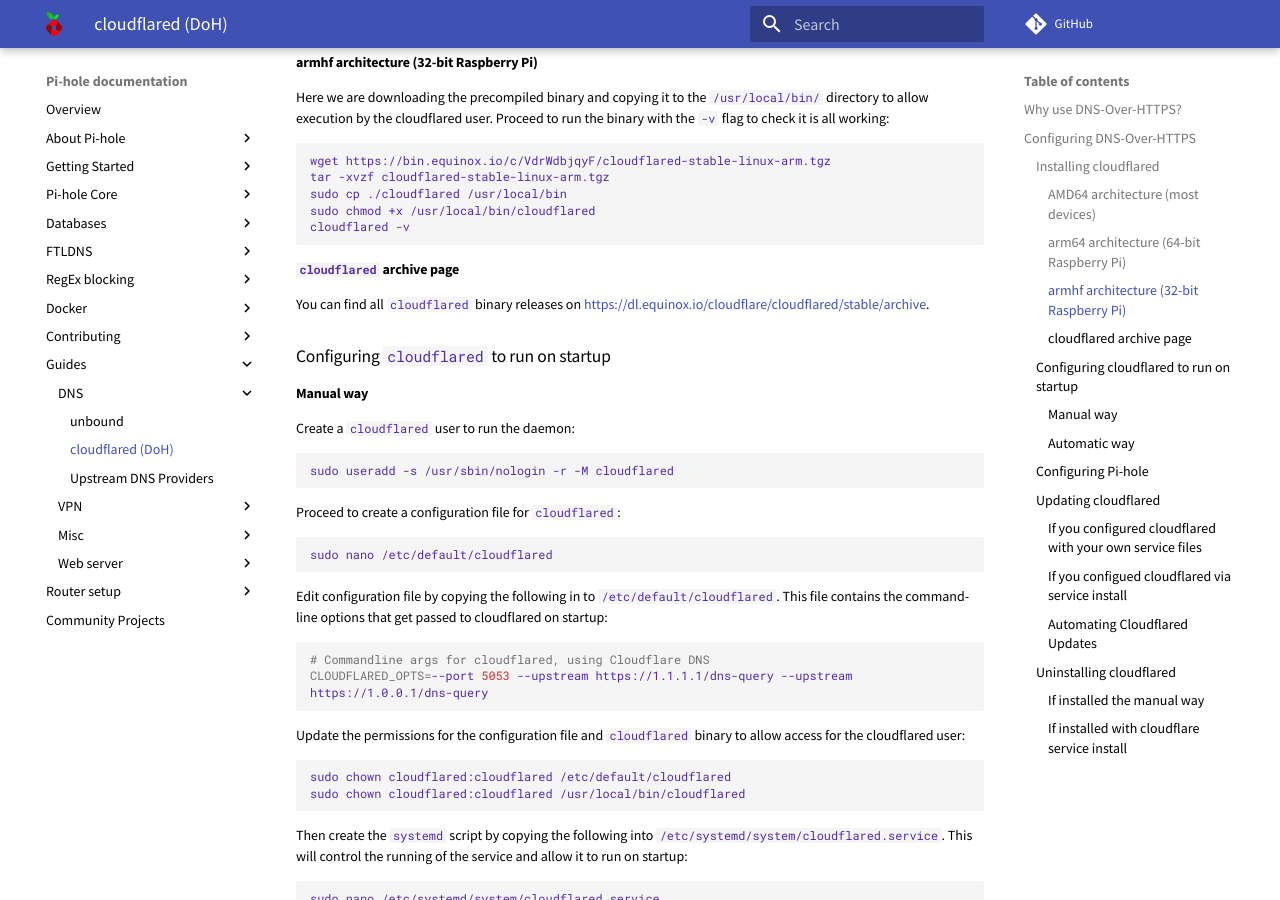
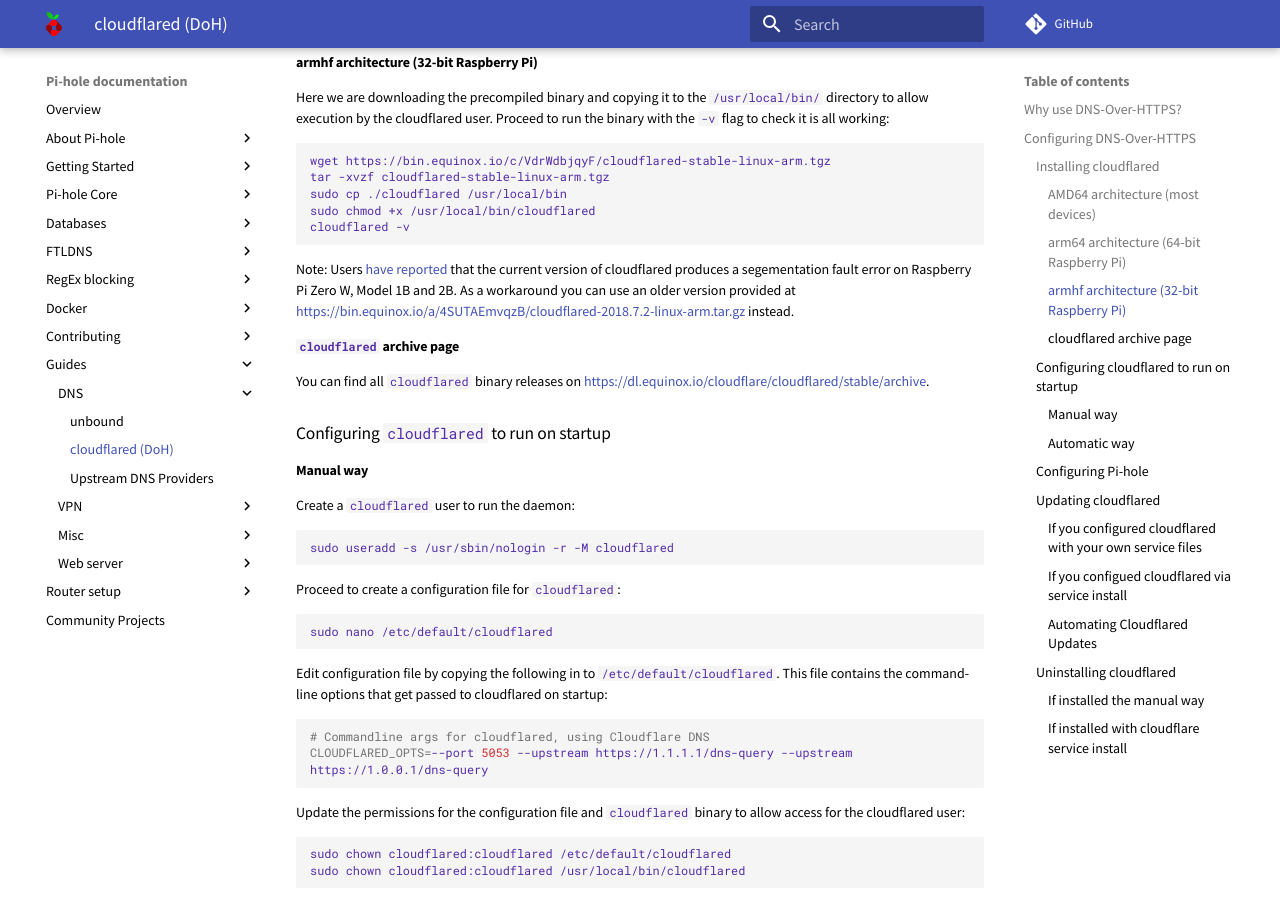
Before and after one commit to pi-hole/docs, an MkDocs documentation site: the page built from docs/guides/dns/cloudflared.md, in a window 1280 px wide and 900 px high, scrolled down 1191 px. Built offline with MkDocs 1.6.1 and Material for MkDocs 9.7.7, drawn with Linux system fonts in a browser that asks for light colours; comment, search, counter and statistics services are not loaded.

Commit message:
Update cloudflared.md
The proposed software has a bug that stops it from working on some Raspberry Pi models. I have added a note and suggested the use of an older version as a workaround.

````diff
--- a/docs/guides/dns/cloudflared.md
+++ b/docs/guides/dns/cloudflared.md
@@ -57,6 +57,8 @@
 sudo chmod +x /usr/local/bin/cloudflared
 cloudflared -v
 ```
+
+Note: Users [have reported](https://github.com/cloudflare/cloudflared/issues/38) that the current version of cloudflared produces a segementation fault error on Raspberry Pi Zero W, Model 1B and 2B. As a workaround you can use an older version provided at <https://bin.equinox.io/a/4SUTAEmvqzB/cloudflared-2018.7.2-linux-arm.tar.gz> instead.
 
 #### `cloudflared` archive page
 
````
